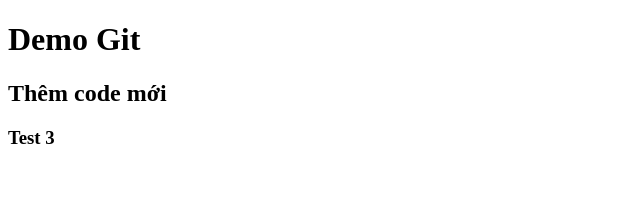
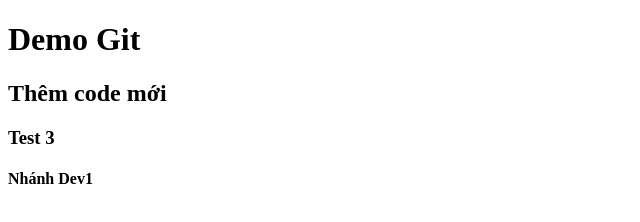
Before and after one commit to linhuachung/ChungBC05, a plain HTML site: page index.html in a window 1280 px wide. Shown: the whole page, without its empty margins (0-640 px from the left). Drawn offline with Linux system fonts and the light colour scheme.

Commit message:
Test Dev1

```diff
--- a/index.html
+++ b/index.html
@@ -10,6 +10,7 @@
         <h1>Demo Git</h1>
         <h2>Thêm code mới</h2>
         <h3>Test 3 </h3>
+        <h4>Nhánh Dev1</h4>
     </header>
 </body>
 </html>
```
